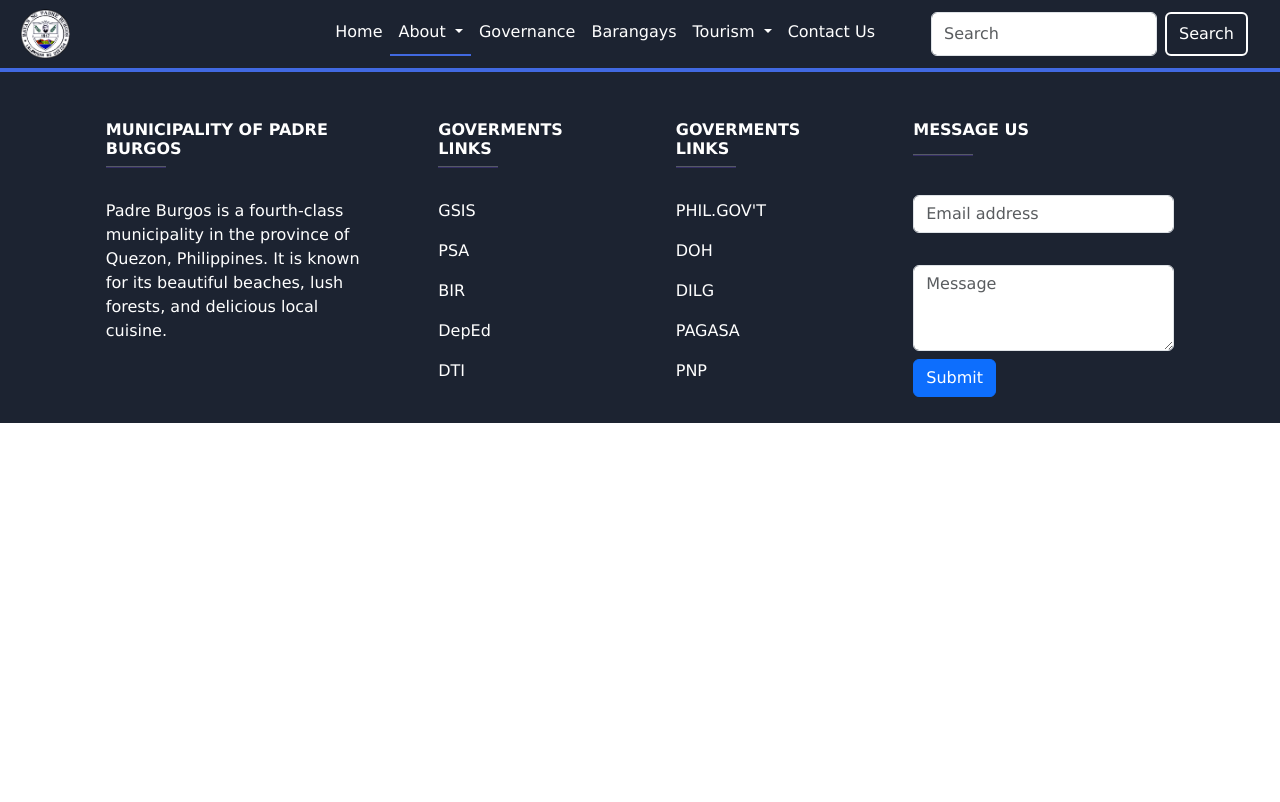
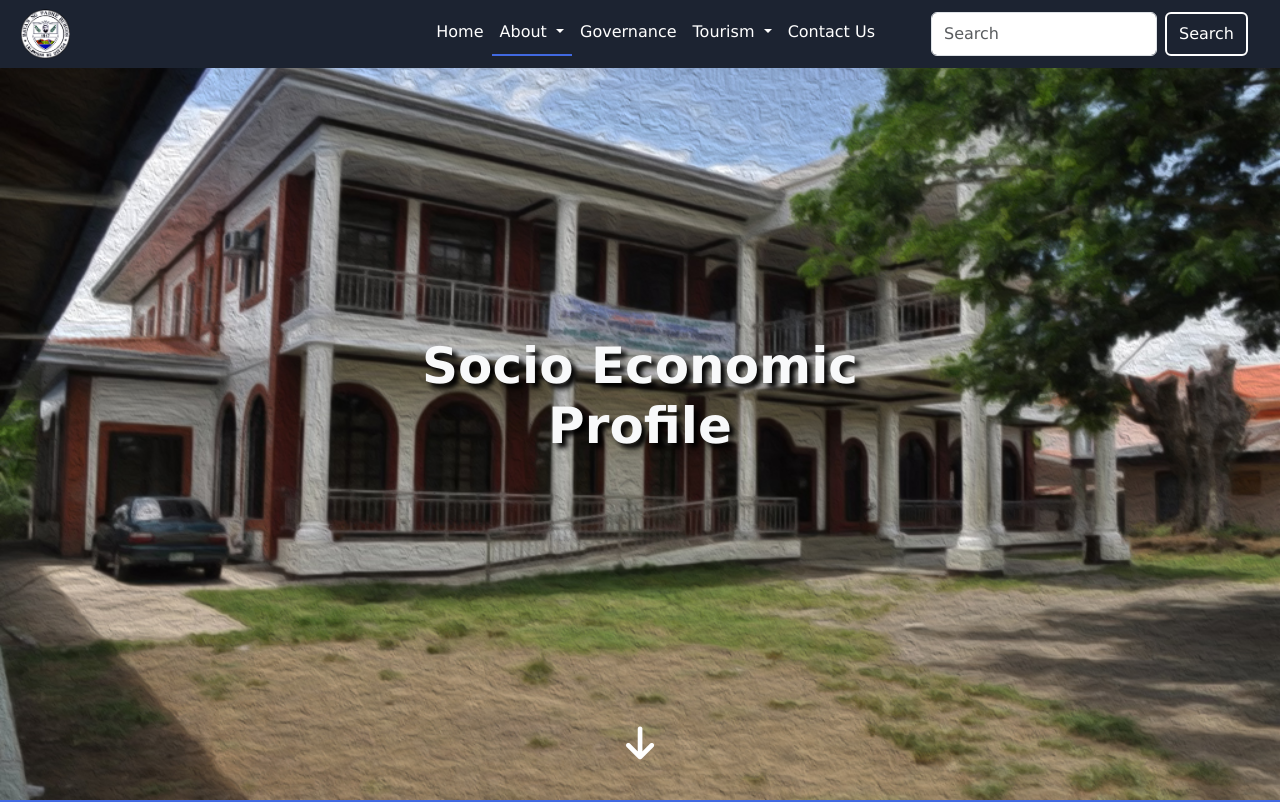
Before and after one commit to AndroViana/AndroViana.github.io, a plain HTML site: page aboutThree.html in a window 1280 px wide. Shown: the top 802 px of the page. Drawn offline with nearby package versions, Linux system fonts and the light colour scheme.

Commit message:
additional files

```diff
--- a/aboutThree.html
+++ b/aboutThree.html
@@ -39,9 +39,6 @@
 					</li>
 						<a class="nav-link" href="govOne.html">Governance</a>
 					</li>
-					<li class="nav-item">
-						<a class="nav-link" href="barangay.html">Barangays</a>
-					</li>
 					<li class="nav-item dropdown">
 						<a class="nav-link dropdown-toggle" href="#" role="button" data-bs-toggle="dropdown" aria-expanded="false">
 						  Tourism
@@ -63,6 +60,21 @@
 			</div>
 		</div>
 	</nav>
+
+	<div class="container-fluid p-0">
+		<div class="container-fluid px-0 text-light">
+			<div class="">
+				<div id="imgbackground"  style="height: 100vh; width: 100%;">
+				</div>
+			<div class="text-center" id="centerHeader">
+				<h1 id="tourtext">Socio Economic Profile</h1>
+			</div>
+			<div>
+				<a id="arrowdown" href="#historyContent"><i class="fa-solid fa-arrow-down fa-bounce fa-lg"></i></a>
+			</div>
+			</div>
+		</div>
+	</div>
 
 	<footer class="text-center text-lg-start text-white" style="background-color: #1c2331">
 		<section class="d-flex flex-row flex-wrap justify-content-center p-3" style="background-color: royalblue">
```
